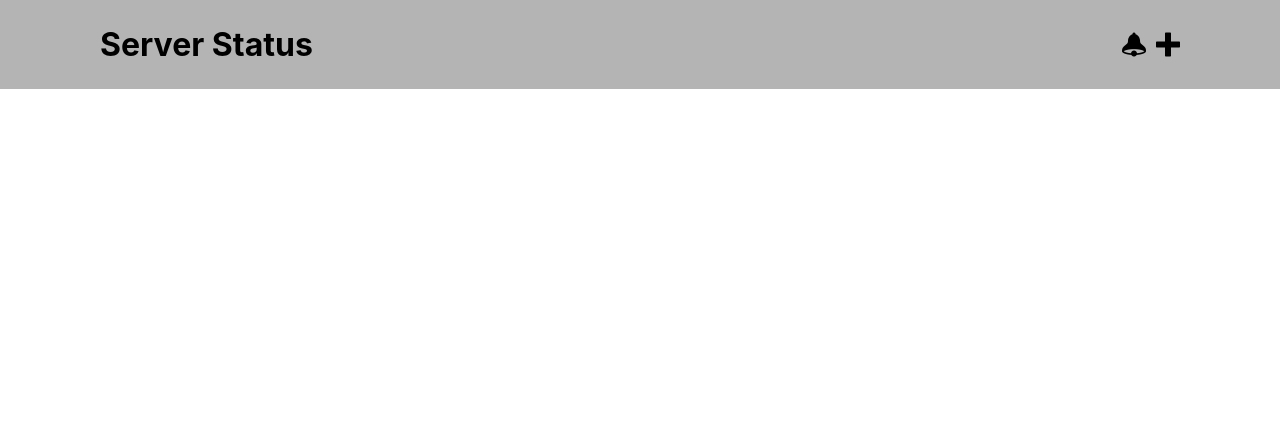
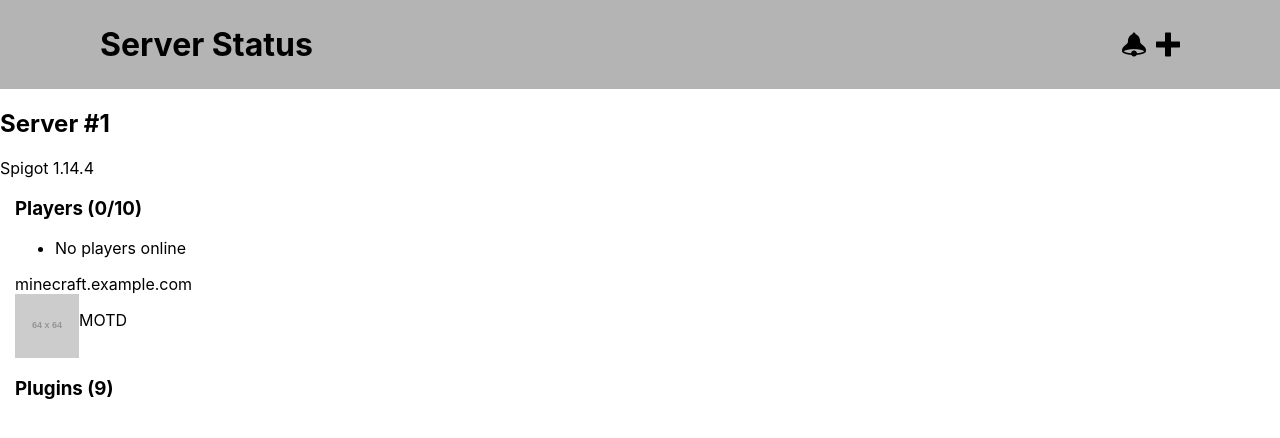
Before and after one commit to jakobbouchard/mc-server-status, a plain HTML site: page index.html in a window 1280 px wide. Drawn offline with Linux system fonts and the light colour scheme; placeholder pictures from the web are drawn by us; files whose address does not match are found by name.

Commit message:
Add base of server card

```diff
--- a/index.html
+++ b/index.html
@@ -5,7 +5,10 @@
     <meta name="viewport" content="width=device-width, initial-scale=1.0">
     <meta http-equiv="X-UA-Compatible" content="ie=edge">
     <title>Server Status</title>
-  <meta name="description" content="A website to check a Minecraft Server's Status">
+    <meta
+      name="description"
+      content="A website to check a Minecraft Server's Status"
+    >
 
     <link rel="stylesheet" href="styles/icons.css">
     <link rel="stylesheet" href="styles/main.css">
@@ -22,7 +25,46 @@
       </div>
     </header>
 
+    <section class="server-container" id="server-1">
+      <div class="server-header">
+        <h2>Server #1</h2>
+        <div class="server-metadata">
+          <div class="server-version">Spigot 1.14.4</div>
+        </div>
+      </div>
 
+      <div class="server-info">
+        <div class="col-33 list">
+          <h3 class="list-header">
+            Players (<span class="player-number">0/10</span>)
+          </h3>
+          <ul class="player-list">
+            <li>No players online</li>
+          </ul>
+        </div>
+
+        <div class="col-33">
+          <div class="server-ip">minecraft.example.com</div>
+          <div class="flex server-info">
+            <img
+              class="server-icon"
+              src="https://via.placeholder.com/64"
+              alt="Icône du serveur"
+              width="64"
+              height="64"
+            >
+            <p class="server-motd">MOTD</p>
+          </div>
+        </div>
+
+        <div class="col-33 list">
+          <h3 class="list-header">
+            Plugins (<span class="plugin-number">9</span>)
+          </h3>
+          <ul class="plugin-list"></ul>
+        </div>
+      </div>
+    </section>
 
     <script src="https://mcapi.us/scripts/minecraft.js"></script>
     <script src="script/main.js"></script>
--- a/styles/main.css
+++ b/styles/main.css
@@ -3,10 +3,12 @@ html {
   box-sizing: border-box;
   /* Native font stack */
   font-family: -apple-system, BlinkMacSystemFont, 'Segoe UI', Roboto, Oxygen,
-               Ubuntu, Cantarell, 'Open Sans', 'Helvetica Neue', sans-serif;
+    Ubuntu, Cantarell, 'Open Sans', 'Helvetica Neue', sans-serif;
 }
 
-*, *::before, *::after {
+*,
+*::before,
+*::after {
   position: relative;
   box-sizing: inherit;
 }
@@ -29,7 +31,7 @@ header {
   max-width: 1080px;
 }
 
-.inner-header>h1 {
+.inner-header > h1 {
   margin: 0;
 }
 
@@ -39,6 +41,16 @@ header {
   font-size: 1.5em;
 }
 
-.notification-area>.icon {
+.notification-area > .icon {
   margin-left: 10px;
 }
+
+.row {
+  display: flex;
+  margin: 10px 0;
+}
+
+.col-33 {
+  padding: 0 15px;
+  width: 33.33%;
+}
```
Lines whose indentation alone changed are shown as unchanged.
